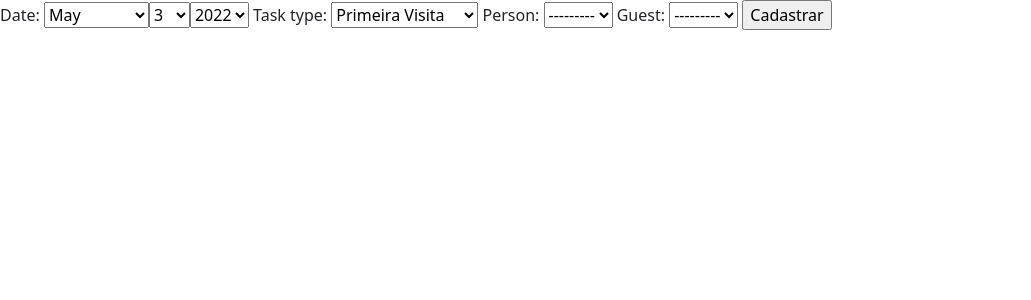
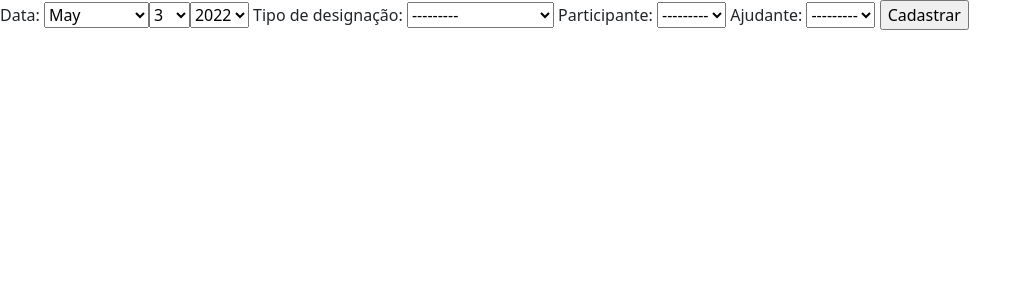
Before and after one commit to matheushcamilo/django-task-management, a Django app: page /create-task in a window 1280 px wide. Shown: the top 300 px of the page, without its empty margins (0-1031 px from the left). Run offline with Django 4.2, Linux system fonts and the light colour scheme; data that the repository does not hold is empty; some libraries are stand-ins or nearby versions.

Commit message:
Forms switched to ModelForms

```diff
--- a/manager_app/forms.py
+++ b/manager_app/forms.py
@@ -1,18 +1,26 @@
-from datetime import datetime
 from django import forms
 from .models import Person, Task
-class PersonForm(forms.Form):
-    name = forms.CharField(max_length=25, label='Nome')
-    email = forms.EmailField(label='E-mail')
-    admin = forms.BooleanField(required=False, label='Administrador')
+class PersonForm(forms.ModelForm):
+    class Meta:
+        model = Person
+        exclude = ['slug']
+        labels = {
+            'name': 'Nome',
+            'email': 'E-mail',
+            'admin': 'Administrador'
+        }
 
 
-TASK_TYPE_CHOICES = (('PV', 'Primeira Visita'),
-        ('SV', 'Segunda Visita'),
-        ('D', 'Discurso'),
-        ('DP', 'Discurso Público'))
-class TaskForm(forms.Form):
-    date = forms.DateField(widget=forms.SelectDateWidget, initial=datetime.today)
-    task_type = forms.CharField(max_length=20, widget=forms.Select(choices=TASK_TYPE_CHOICES))
-    person = forms.ModelChoiceField(queryset=Person.objects.all(), required=False)
-    guest = forms.ModelChoiceField(queryset=Person.objects.all(), required=False)
+class TaskForm(forms.ModelForm):
+    class Meta:
+        model = Task
+        fields = '__all__'
+        labels = {
+            'date': 'Data',
+            'task_type': 'Tipo de designação',
+            'person': 'Participante',
+            'guest': 'Ajudante'
+        }
+        widgets = {
+            'date': forms.SelectDateWidget
+        }
--- a/manager_app/models.py
+++ b/manager_app/models.py
@@ -1,4 +1,4 @@
-from tkinter.messagebox import NO
+from datetime import date
 from django.db import models
 from django.utils.text import slugify
 # Create your models here.
@@ -28,7 +28,7 @@ class Task(models.Model):
         DISURSO_PUBLICO = 'DP', 'Discurso Público'
 
 
-    date = models.DateField(null=False, blank=False)
+    date = models.DateField(null=False, blank=False, default=date.today())
     task_type = models.CharField(max_length=2, null=False, blank=False, choices=TaskType.choices)
     person = models.ForeignKey(Person, on_delete=models.SET_NULL, null=True, blank=True, related_name='tasks')
     guest = models.ForeignKey(Person, on_delete=models.SET_NULL, null=True, blank=True, related_name='participations')
--- a/manager_app/templates/manager_app/all-people.html
+++ b/manager_app/templates/manager_app/all-people.html
@@ -11,7 +11,7 @@
     </form>
     <ul>
         {% for person in people %}
-            <a href="{% url 'show-person' person.slug %}">{{person.name}}</a>
+            <a href="{% url 'show-person' person.slug %}"><li>{{person.name}}</li></a>
         {% endfor %}
     </ul>
 {% endblock content %}
--- a/manager_app/views.py
+++ b/manager_app/views.py
@@ -15,7 +15,7 @@ def show_customized_home_page(request, person_slug):
                 "participations": person.participations.all()
             })
         else:
-            people = Person.objects.all()
+            people = Person.objects.all().order_by('name')
             return render(request, 'manager_app/all-people.html', {
                 "people": people
             })
@@ -26,9 +26,7 @@ def create_person(request):
     if request.method == 'POST':
         form = PersonForm(request.POST)
         if form.is_valid():
-            clean_data = form.cleaned_data
-            person = Person(name=clean_data['name'], email=clean_data['email'], admin=clean_data['admin'])
-            person.save()
+            form.save()
             return HttpResponseRedirect('/create-person')
     else:
         form = PersonForm()
```
